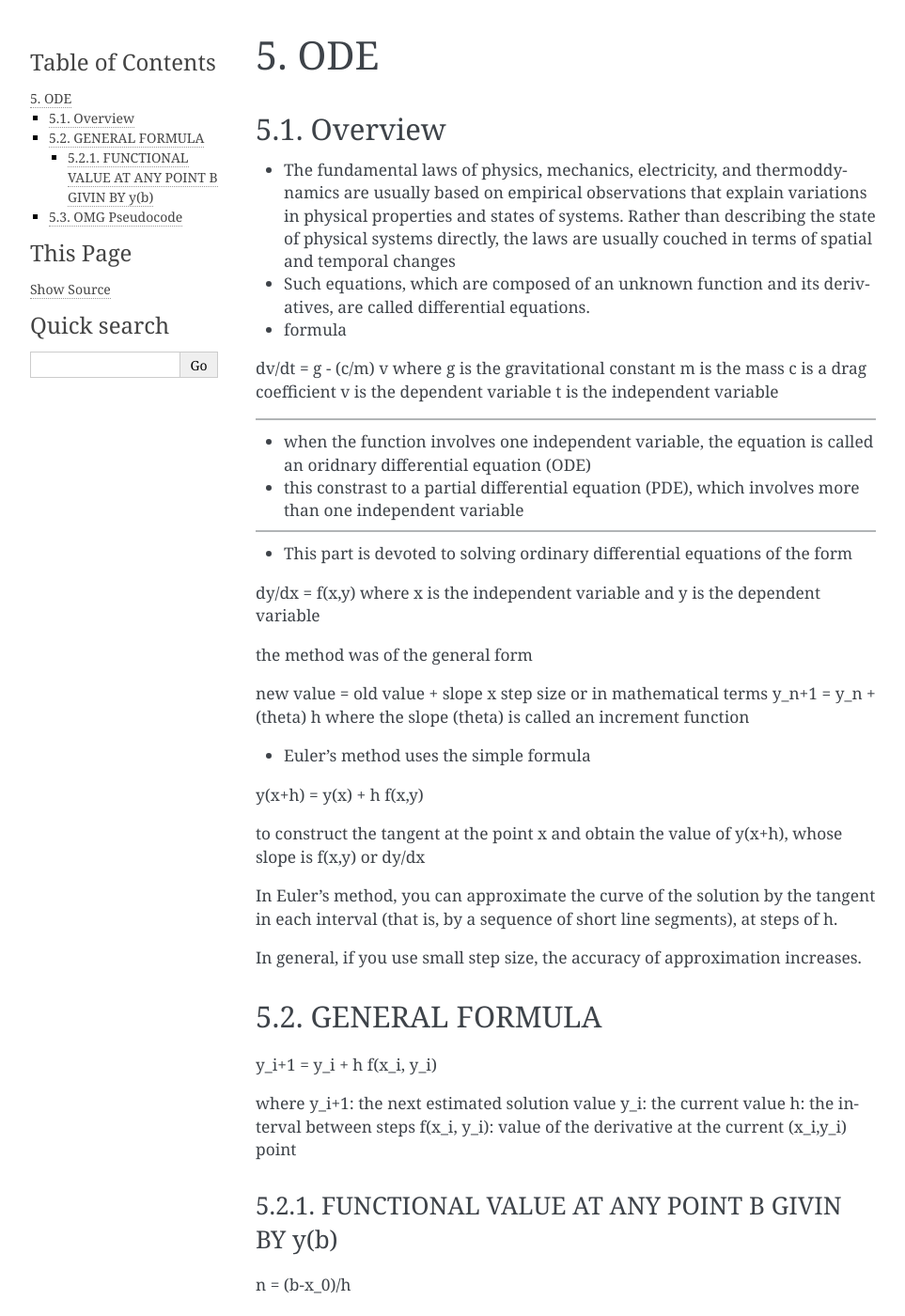
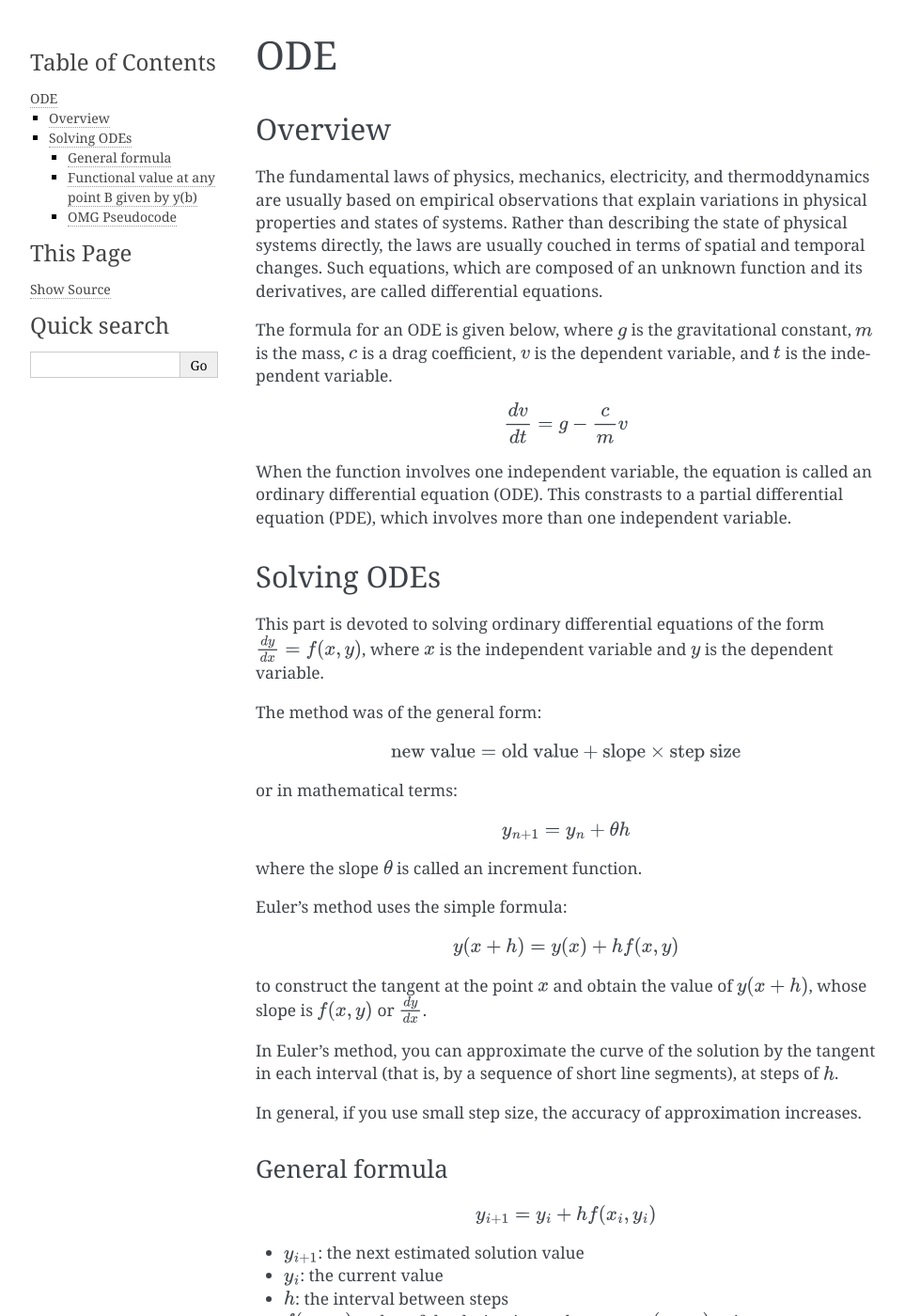
Before and after one commit to j1nxie/usth, a Sphinx documentation site: the page built from source/nm/ODE.rst, in a window 1280 px wide and 1400 px high. Shown: the whole window at 94% size, without its empty margins (148-1111 px from the left). Built offline with Sphinx 7.4.7, drawn with Linux system fonts in a browser that asks for light colours; pages that are not in the unit, such as notebooks, are missing from menus; some of the changed text lies outside the part shown.

Commit message:
[post] ode

```diff
--- a/source/nm/ODE.rst
+++ b/source/nm/ODE.rst
@@ -1,78 +1,102 @@
 ODE
-====
+===
+
+.. _ode overview:
 
 Overview
 --------
-* The fundamental laws of physics, mechanics, electricity, and thermoddynamics are usually based on empirical observations that explain variations in physical properties and states of systems. Rather than describing the state of physical systems directly, the laws are usually couched in terms of spatial and temporal changes
-* Such equations, which are composed of an unknown function and its derivatives, are called differential equations.
 
-* formula
-dv/dt = g - (c/m) v
-where
-g is the gravitational constant
-m is the mass
-c is a drag coefficient
-v is the dependent variable
-t is the independent variable
+The fundamental laws of physics, mechanics, electricity, and thermoddynamics
+are usually based on empirical observations that explain variations in physical
+properties and states of systems. Rather than describing the state of physical
+systems directly, the laws are usually couched in terms of spatial and
+temporal changes. Such equations, which are composed of an unknown function and
+its derivatives, are called differential equations.
 
-------------------------------------------------------------------------
+The formula for an ODE is given below, where :math:`g` is the gravitational
+constant, :math:`m` is the mass, :math:`c` is a drag coefficient, :math:`v` is
+the dependent variable, and :math:`t` is the independent variable.
 
-* when the function involves one independent variable, the equation is called an oridnary differential equation (ODE)
-* this constrast to a partial differential equation (PDE), which involves more than one independent variable
+.. math::
+   \frac{dv}{dt} = g - \frac{c}{m} v
 
-------------------------------------------------------------------------
+When the function involves one independent variable, the equation is called an
+ordinary differential equation (ODE). This constrasts to a partial differential
+equation (PDE), which involves more than one independent variable.
 
-* This part is devoted to solving ordinary differential equations of the form
-dy/dx = f(x,y)
-where x is the independent variable and y is the dependent variable
+.. _ode solving:
 
-the method was of the general form
+Solving ODEs
+------------
 
-new value = old value + slope x step size
-or in mathematical terms
-y_n+1 = y_n + (theta) h
-where the slope (theta) is called an increment function
+This part is devoted to solving ordinary differential equations of the form
+:math:`\frac{dy}{dx} = f(x,y)`, where :math:`x` is the independent variable and
+:math:`y` is the dependent variable.
 
-------------------------------------------------------------------------
-ANYWAY, long story short, here's a summary i'll make the full version later :)
+The method was of the general form:
 
-* Euler's method uses the simple formula
-y(x+h) = y(x) + h f(x,y)
+.. math::
 
-to construct the tangent at the point x and obtain the value of y(x+h), whose slope is f(x,y) or dy/dx
+   \text{new value} = \text{old value} + \text{slope} \times \text{step size}
 
-In Euler’s method, you can approximate the curve of the solution by the tangent in each interval (that is, by a sequence of short line segments), at steps of h.
+or in mathematical terms:
 
-In general, if you use small step size, the accuracy of approximation increases.
+.. math::
 
-GENERAL FORMULA
----------------
-y_i+1 = y_i + h f(x_i, y_i)
+   y_{n+1} = y_n + \theta h
 
-where
-y_i+1: the next estimated solution value
-y_i: the current value
-h: the interval between steps
-f(x_i, y_i): value of the derivative at the current (x_i,y_i) point
+where the slope :math:`\theta` is called an increment function.
 
-------------------------------------------------------------------------
-FUNCTIONAL VALUE AT ANY POINT B GIVIN BY y(b)
-------------------------------------------------------------------------
-n = (b-x_0)/h
+Euler's method uses the simple formula:
 
-where
-n: number of steps
-h: interval width (size of each steps)
+.. math::
 
-------------------------------------------------------------------------
+   y(x+h) = y(x) + h f(x,y)
+
+to construct the tangent at the point :math:`x` and obtain the value of
+:math:`y(x+h)`, whose slope is :math:`f(x,y)` or :math:`\frac{dy}{dx}`.
+
+In Euler’s method, you can approximate the curve of the solution by the tangent
+in each interval (that is, by a sequence of short line segments), at steps of
+:math:`h`.
+
+In general, if you use small step size, the accuracy of approximation
+increases.
+
+.. _ode formula:
+
+General formula
+~~~~~~~~~~~~~~~
+
+.. math::
+
+   y_{i+1} = y_i + h f(x_i, y_i)
+
+- :math:`y_{i+1}`: the next estimated solution value
+- :math:`y_i`: the current value
+- :math:`h`: the interval between steps
+- :math:`f(x_i, y_i)`: value of the derivative at the current :math:`(x_i,y_i)`
+  point
+
+.. _ode functional value:
+
+Functional value at any point B given by y(b)
+~~~~~~~~~~~~~~~~~~~~~~~~~~~~~~~~~~~~~~~~~~~~~
+
+.. math::
+   n = \frac{b-x_0}{h}
+
+- :math:`n`: number of steps
+- :math:`h`: interval width (size of each steps)
 
 OMG Pseudocode
---------------
-1. define f(x,y)
-2. input x_0, y_0
-3. input h, n
-4. for j from 0 to (n-1) do
-* y_i+1 = y_i + h f(x_i, y_i)
-* x_i+1 = x_i + h
-* print x_i+1, y_i+1
+~~~~~~~~~~~~~~
+
+1. define :math:`f(x,y)`
+2. input :math:`x_0`, :math:`y_0`
+3. input :math:`h`, :math:`n`
+4. for :math:`j` from :math:`0` to :math:`(n-1)` do
+    - :math:`y_{i+1} = y_i + h f(x_i, y_i)`
+    - :math:`x_{i+1} = x_i + h`
+    - print :math:`x_{i+1}`, :math:`y_{i+1}`
 5. end
--- a/source/nm/index.rst
+++ b/source/nm/index.rst
@@ -12,4 +12,4 @@ MATLAB/GNU Octave is also taught and extensively used during the course.
    system-linear
    roots
    lu-decomposition
-   ODE
+   ode
```
